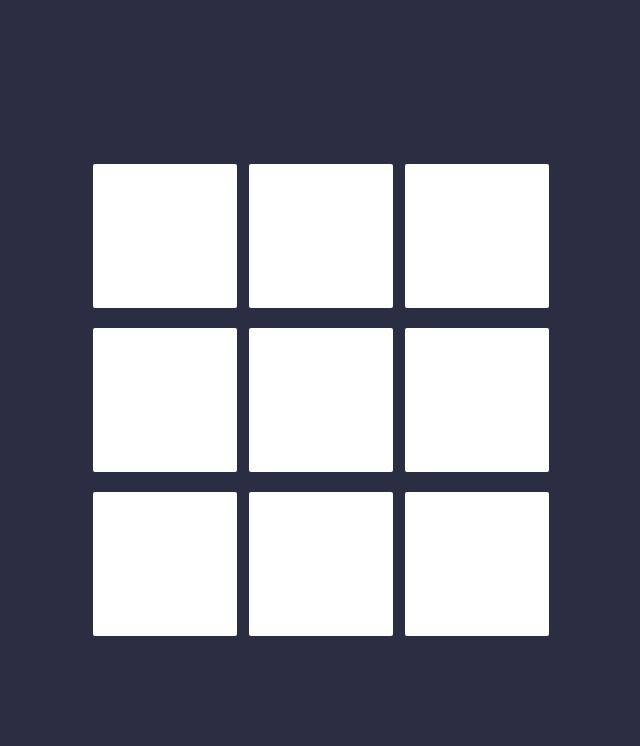
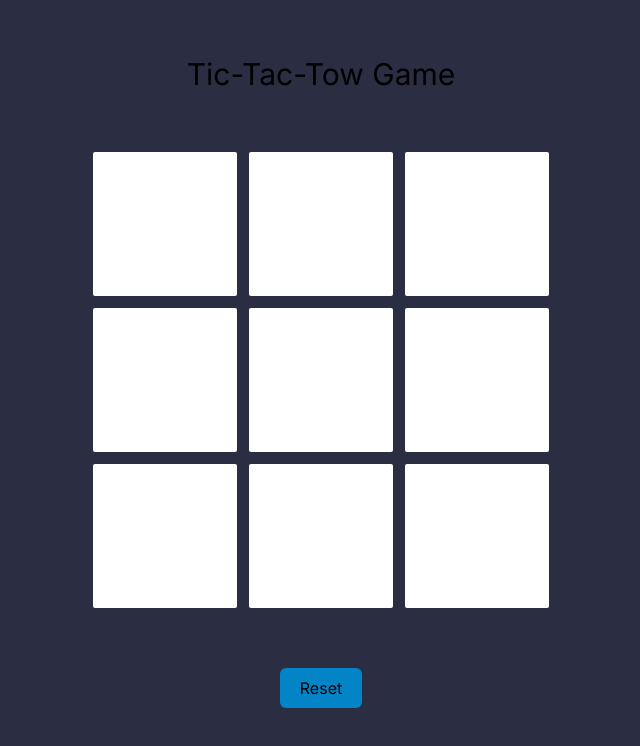
Before and after one commit to gurukudte/tic-tac-toe, a Next.js app: page / in a window 1280 px wide. Shown: the top 746 px of the page, without its empty margins (319-959 px from the left). Built offline with nearby package versions, Linux system fonts and the light colour scheme.

Commit message:
added reset button

```diff
--- a/app/page.tsx
+++ b/app/page.tsx
@@ -2,7 +2,7 @@ import { Game } from "@/components/game";
 
 export default function Home() {
   return (
-    <main className="flex min-h-screen flex-col items-center justify-center">
+    <main className="flex min-h-screen flex-col items-center justify-top">
       <Game />
     </main>
   );
--- a/components/game.tsx
+++ b/components/game.tsx
@@ -9,6 +9,8 @@ export function Game(props: IGameProps) {
   const [positionArray, setPositionArray] = useState<string[]>(
     Array(9).fill("")
   );
+  const [winnerMessage, setWinnerMessage] = useState("Tic-Tac-Tow Game");
+  const [gameOver, setGameOver] = useState(false);
   const winPatterns = [
     [0, 1, 2],
     [0, 3, 6],
@@ -21,16 +23,15 @@ export function Game(props: IGameProps) {
   ];
 
   const handleClick = (event: any, position: number) => {
+    const prevArray = [...positionArray];
     if (isPlayerO) {
       setIsPlayerO(false);
-      event.target.innerHTML = "O";
+      prevArray[position] = isPlayerO ? "O" : "X";
     } else {
       setIsPlayerO(true);
-      event.target.innerHTML = "X";
+      prevArray[position] = isPlayerO ? "O" : "X";
     }
     event.target.disabled = true;
-    const prevArray = [...positionArray];
-    prevArray[position] = isPlayerO ? "O" : "X";
     setPositionArray(prevArray);
     checkWinner(prevArray);
   };
@@ -42,25 +43,43 @@ export function Game(props: IGameProps) {
       let pos3Val = array[pattern[2]];
       if (pos1Val != "" && pos2Val != "" && pos3Val != "") {
         if (pos1Val === pos2Val && pos2Val === pos3Val) {
-          console.log("winner is " + pos1Val);
+          setWinnerMessage(pos1Val + " Wins");
+          setGameOver(true);
           return true;
         }
       }
     }
   };
 
+  const handleReset = () => {
+    setIsPlayerO(false);
+    setPositionArray(Array(9).fill(""));
+    setGameOver(false);
+    setWinnerMessage("Tic-Tac-Tow Game");
+  };
   return (
-    <div className="h-[70vh] flex flex-wrap items-center justify-center">
-      <div className=" h-[60vmin] w-[60vmin]  flex flex-wrap items-center justify-center gap-[1.5vmin] ">
-        {positionArray.map((_, index) => {
+    <div className="h-[70vh] flex flex-col items-center justify-top mt-14 gap-5">
+      <h2 className="h-1/3 text-3xl">{winnerMessage}</h2>
+      <div className=" h-[60vmin] w-[60vmin]  flex flex-wrap items-center justify-center gap-[1.5vmin] mt-10 ">
+        {positionArray?.map((value, index) => {
           return (
             <Button
+              value={value}
               handleClick={handleClick}
               index={index}
+              disabled={gameOver}
               key={"position" + index}
             />
           );
         })}
+      </div>
+      <div>
+        <button
+          className="bg-sky-600 py-2 px-5 mt-10 rounded-md"
+          onClick={handleReset}
+        >
+          Reset
+        </button>
       </div>
     </div>
   );
@@ -68,14 +87,19 @@ export function Game(props: IGameProps) {
 export interface IButtonProps {
   handleClick: (event: any, position: number) => void;
   index: number;
+  value: string;
+  disabled: boolean;
 }
 
-const Button = ({ handleClick, index }: IButtonProps) => {
+const Button = ({ handleClick, index, value, disabled }: IButtonProps) => {
   return (
     <button
       key={"position" + index}
       className="bg-white h-[18vmin] w-[18vmin] rounded-sm text-[8vmin] text-[#D90429]"
       onClick={(event) => handleClick(event, index)}
-    ></button>
+      disabled={disabled}
+    >
+      {value}
+    </button>
   );
 };
```
